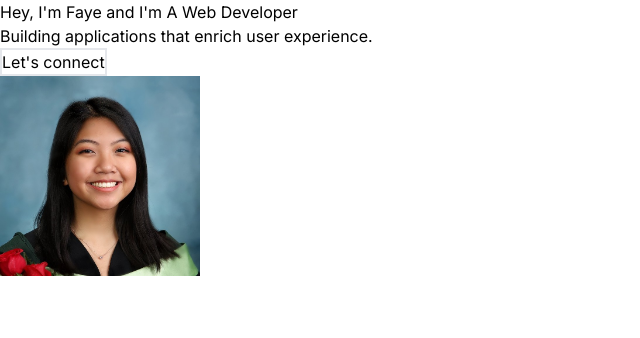
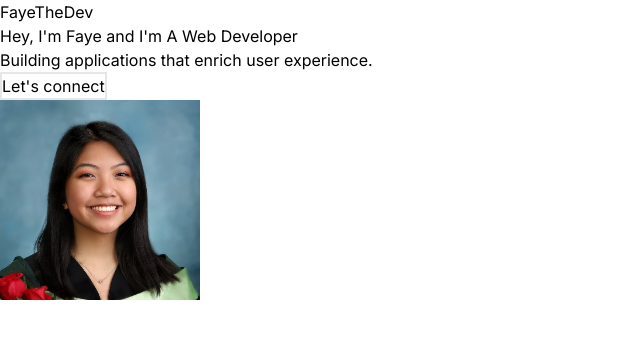
Before and after one commit to fayesadev/portfolio, a Next.js app: page / in a window 1280 px wide. Shown: the top 338 px of the page, without its empty margins (0-640 px from the left). Built offline with nearby package versions, Linux system fonts and the light colour scheme.

Commit message:
add new-link codemod

```diff
--- a/src/app/components/Navbar.jsx
+++ b/src/app/components/Navbar.jsx
@@ -1,3 +1,5 @@
+
+
 import Link from "next/link";
 import Image from "next/image";
 import React, { useState } from "react";
@@ -34,3 +36,5 @@ const Navbar = () => {
     </header>
   );
 };
+
+export default Navbar;
--- a/src/app/page.js
+++ b/src/app/page.js
@@ -1,8 +1,12 @@
+'use client'
+
 import Image from "next/image";
+import Navbar from './components/Navbar';
 
 export default function Home() {
   return (
     <main>
+      <Navbar />
       <div>
         <h1>Hey, I'm Faye and I'm A Web Developer</h1>
         <h3>Building applications that enrich user experience.</h3>
```
